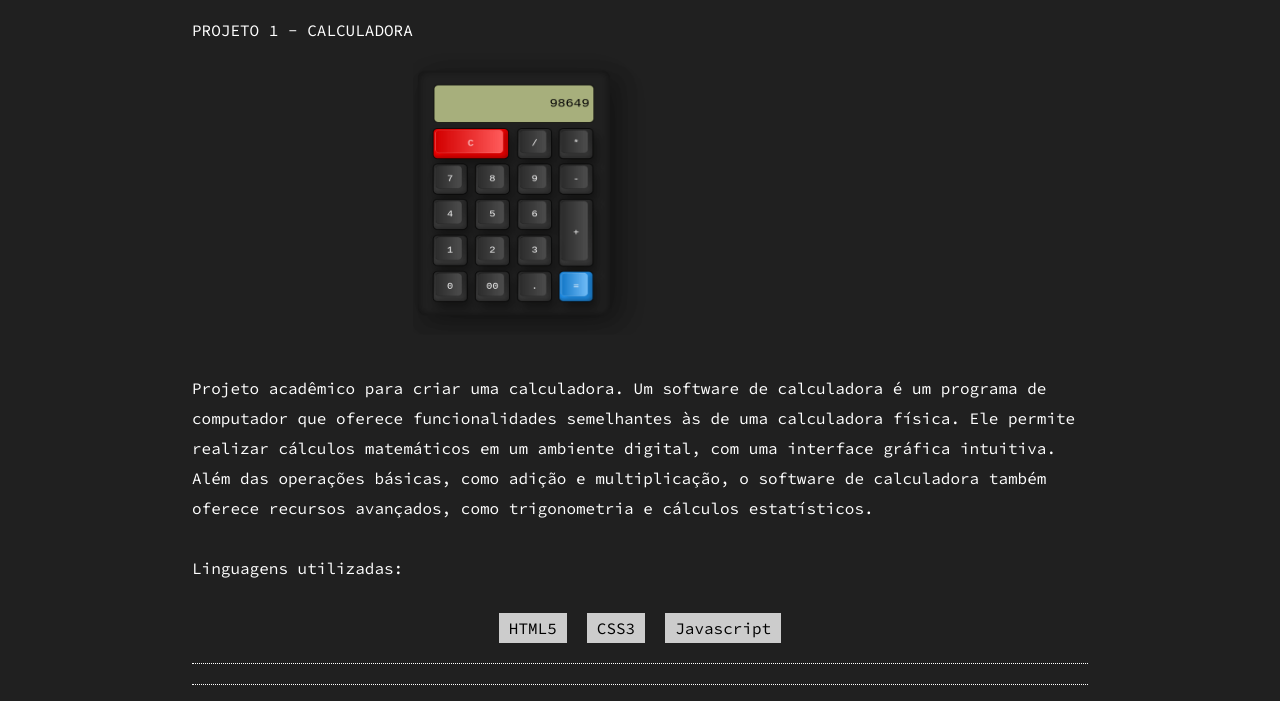
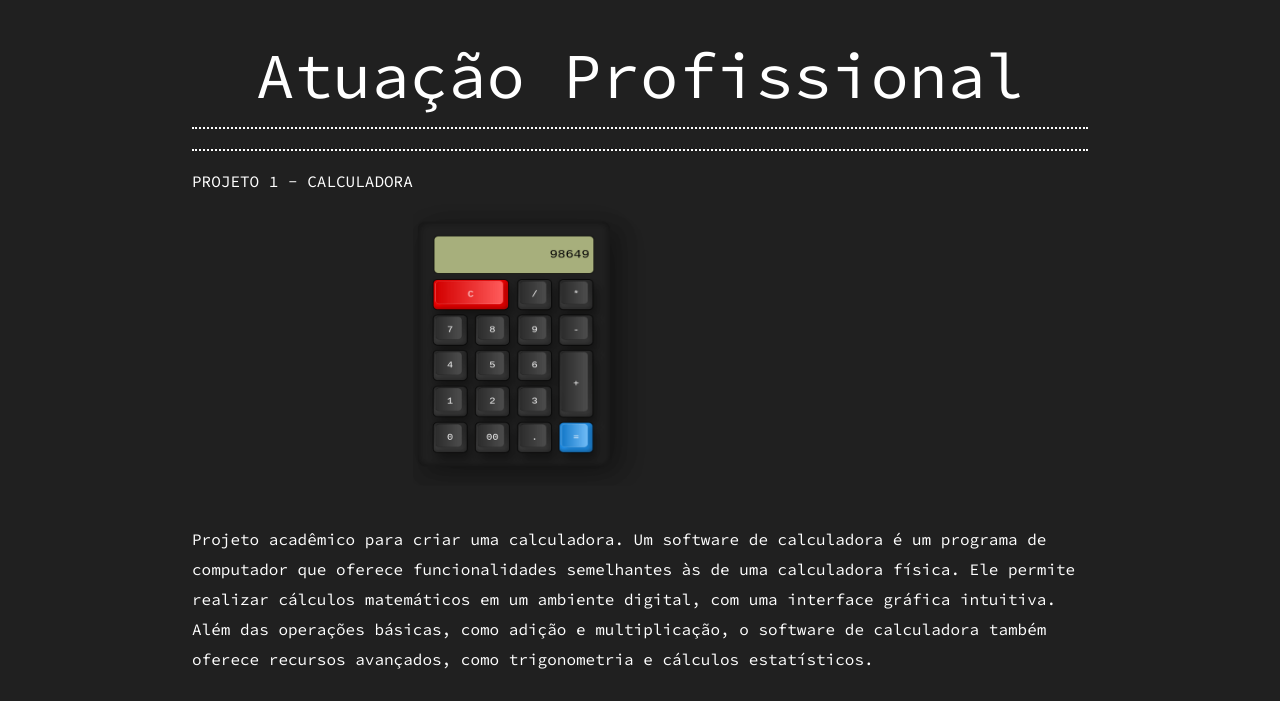
Before and after one commit to Gabrielgoc99/Portifolio_Pessoal, a plain HTML site: page portifolio.html in a window 1280 px wide. Shown: the part 580-1281 px from the top of the page. Drawn offline with Linux system fonts and the light colour scheme; a web font is replaced by a local one.

Commit message:
Adjust CSS and Portifolio Page.

```diff
--- a/css/main.css
+++ b/css/main.css
@@ -202,7 +202,7 @@ input[type="submit"]:hover {
 	}
 }
 .dotted-line {
-	border-top: 1px dotted #ffffff;
+	border-top: 2px dotted #ffffff;
 	margin: 20px 0;
   }
 .tec-links{
--- a/portifolio.html
+++ b/portifolio.html
@@ -23,6 +23,9 @@
 
 
         <main role="main">
+            <h1 align="center">Atuação Profissional</h1>
+            <div class="dotted-line"></div>
+            <div class="dotted-line"></div>
             <div class="portifolio">
                 <section>
                     <h2>Projeto 1 - Calculadora</h2>
```
